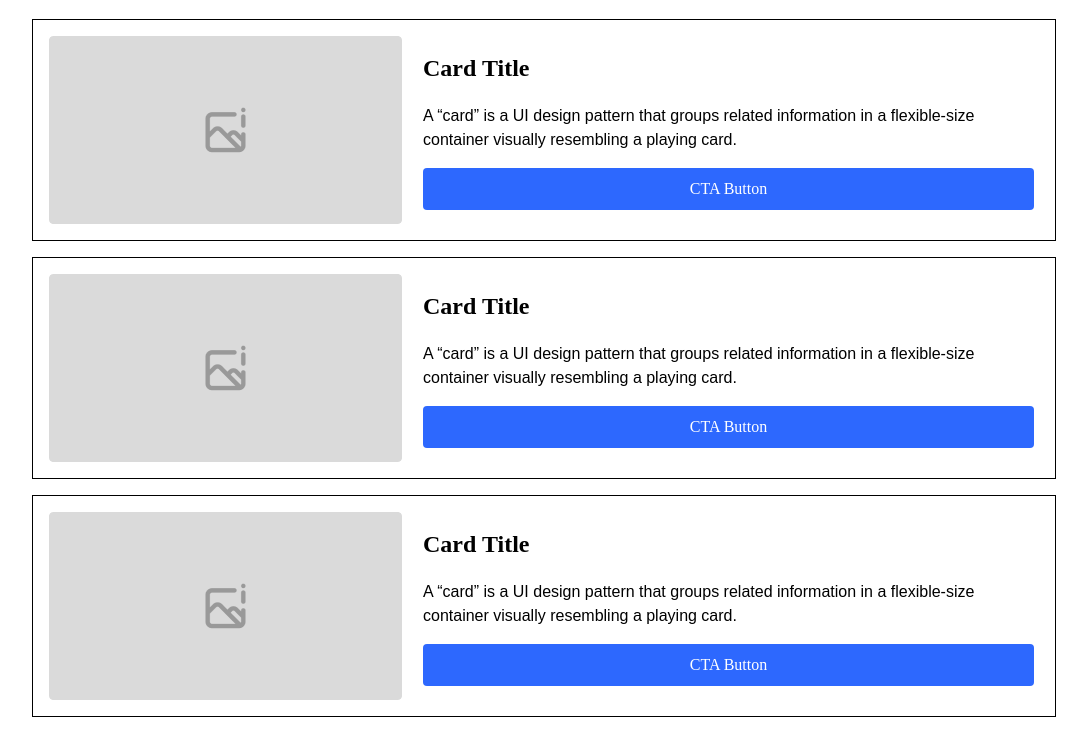
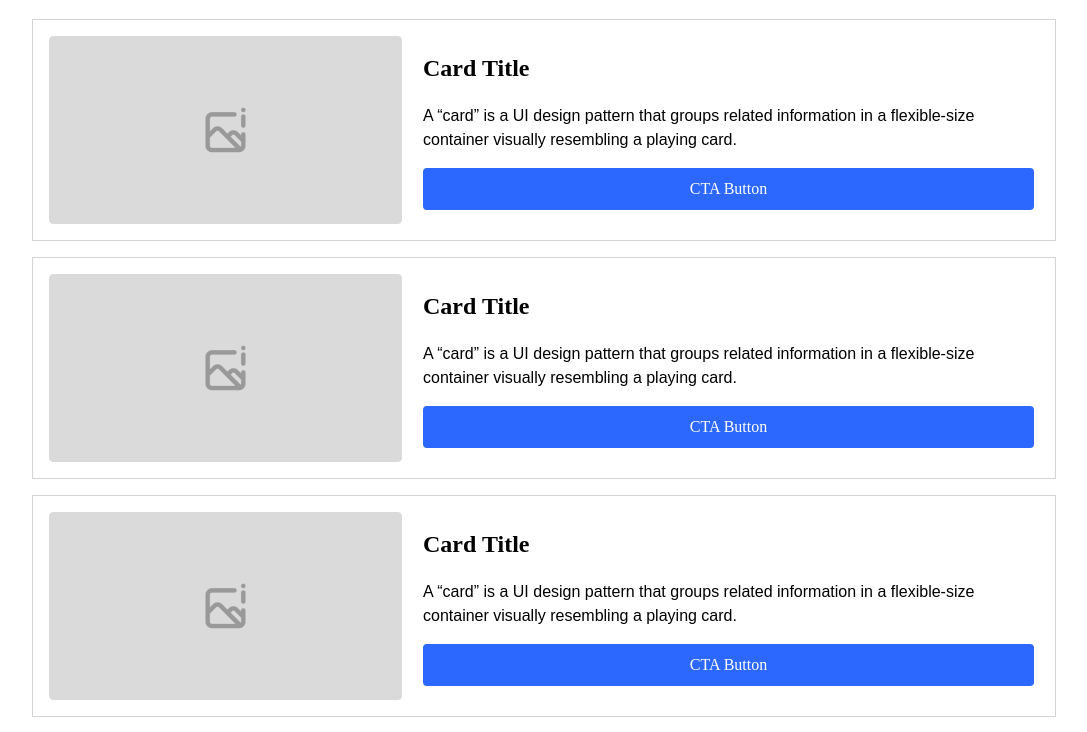
Before and after one commit to RikelmeFront-end/Atividades, a plain HTML site: page card-responsivo/index.html in a window 1280 px wide. Shown: the part 61-793 px from the top of the page, without its empty margins (96-1183 px from the left). Drawn offline with Linux system fonts and the light colour scheme.

Commit message:
alteracao das linhas

```diff
--- a/card-responsivo/estilo.css
+++ b/card-responsivo/estilo.css
@@ -9,7 +9,7 @@
     max-width: 1024px;
     height: 220px;
     margin-bottom: 16px;
-    border: 1px black solid;
+    border: 1px #D4D4D4 solid;
 }
 img{
     width: 353px;
```
